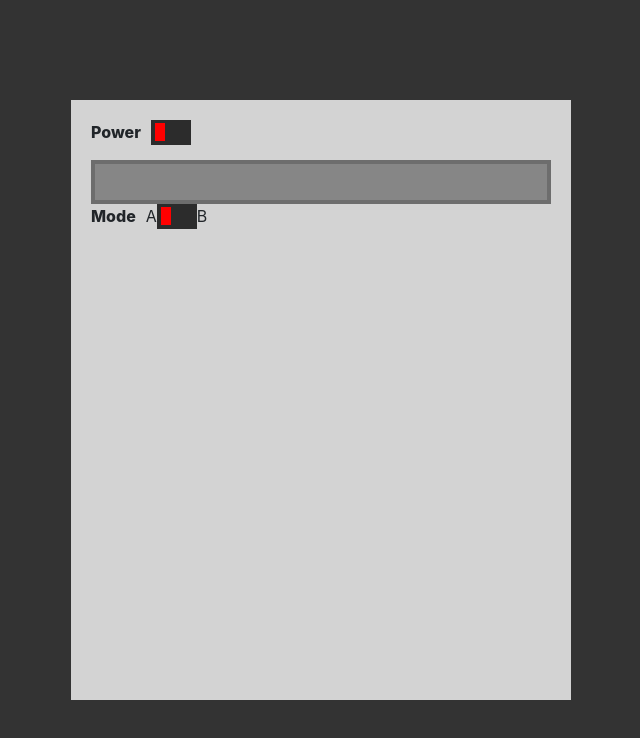
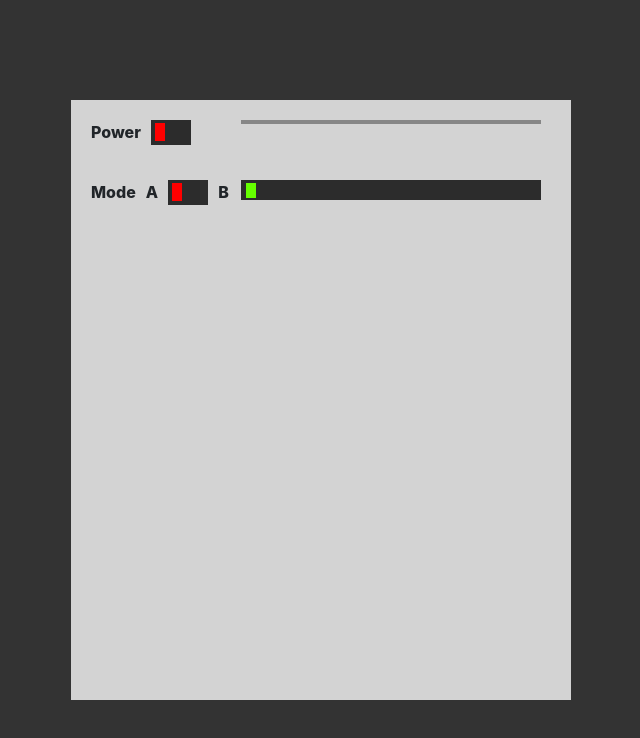
Before and after one commit to chamodyawimansha/drum-machine, a React (Create React App) app: page / in a window 1280 px wide. Shown: the top 738 px of the page, without its empty margins (319-959 px from the left). Built offline with nearby package versions, Linux system fonts and the light colour scheme.

Commit message:
can change volume

```diff
--- a/src/App.css
+++ b/src/App.css
@@ -20,6 +20,32 @@
   padding: 20px;
   width: 500px;
   min-height: 600px;
+}
+
+#switch-panel {
+  display: flex;
+  flex-wrap: wrap;
+  justify-content: start;
+}
+
+#switch-panel_power {
+  width: 150px;
+  margin-bottom: 20px;
+}
+
+#switch-panel_display {
+  width: 300px;
+  margin-bottom: 20px;
+}
+
+#switch-panel_mode {
+  width: 150px;
+  margin-bottom: 20px;
+}
+
+#switch-panel_volume {
+  width: 300px;
+  margin-bottom: 20px;
 }
 
 .panel-switch {
@@ -84,60 +110,49 @@
 }
 
 #display-panel {
-  height: 44px;
   background: #868686;
-  border: 4px solid #6d6d6d;
+  font-weight: 800;
+  text-align: center;
+  padding: 2px 0;
 }
-/*
 
-
-.panel-item {
+#mode-a-label {
+  font-weight: 800;
+  margin-right: 10px;
   display: inline-block;
 }
 
-
-
-#drum-machine-mode-label {
-  margin-bottom: 0;
+#mode-b-label {
   font-weight: 800;
+  margin-left: 10px;
+  display: inline-block;
 }
 
-.drum-machine-mode-label {
-  font-weight: 800;
-  margin: 0 5px;
+#vol-slider {
+  -webkit-appearance: none;
+  width: 100%;
+  height: 20px;
+  padding: 2px 5px;
+  background: rgb(44, 44, 44);
+  outline: none;
 }
 
-#drum-machine-mode {
-  text-align: center;
+#vol-slider:hover {
+  opacity: 1;
 }
 
-#drum-machine-mode {
-  margin-bottom: 20px;
-}
-
-.volume-slider {
-  -webkit-appearance: none;
-  width: 100%;
-  height: 10px;
-  background: rgb(44, 44, 44);
-  outline: none;
-  -webkit-transition: 0.2s;
-  transition: opacity 0.2s;
-  position: relative;
-}
-
-.volume-slider::-webkit-slider-thumb {
+#vol-slider::-webkit-slider-thumb {
   -webkit-appearance: none;
   appearance: none;
   width: 10px;
-  height: 25px;
-  background: rgb(255, 0, 0);
+  height: 15px;
+  background: rgb(102, 255, 0);
   cursor: pointer;
 }
 
-.volume-slider::-moz-range-thumb {
+#vol-slider::-moz-range-thumb {
   width: 10px;
-  height: 25px;
-  background: rgb(255, 0, 0);
+  height: 15px;
+  background: rgb(102, 255, 0);
   cursor: pointer;
-} */
+}
--- a/src/App.js
+++ b/src/App.js
@@ -8,7 +8,7 @@ class App extends Component {
     super(props);
     this.state = {
       volume: 0,
-      text: "sample",
+      text: "",
       buttons: ["q", "w", "e", "a", "s", "d", "z", "x", "c"],
     };
 
@@ -41,7 +41,7 @@ class App extends Component {
             </label>
           </div>
           <div id="switch-panel_display">
-            <div id="display-panel"></div>
+            <div id="display-panel">{this.state.text}</div>
           </div>
           <div id="switch-panel_mode">
             <p id="" className="select-off switch-label">
@@ -58,7 +58,17 @@ class App extends Component {
             </label>
             <span id="mode-b-label">B</span>
           </div>
-          <div id="switch-panel_volume"></div>
+          <div id="switch-panel_volume">
+            <input
+              type="range"
+              min="1"
+              max="100"
+              value={this.state.volume}
+              className="slider"
+              id="vol-slider"
+              onChange={this.volChange}
+            ></input>
+          </div>
         </div>
       </div>
     );
```
